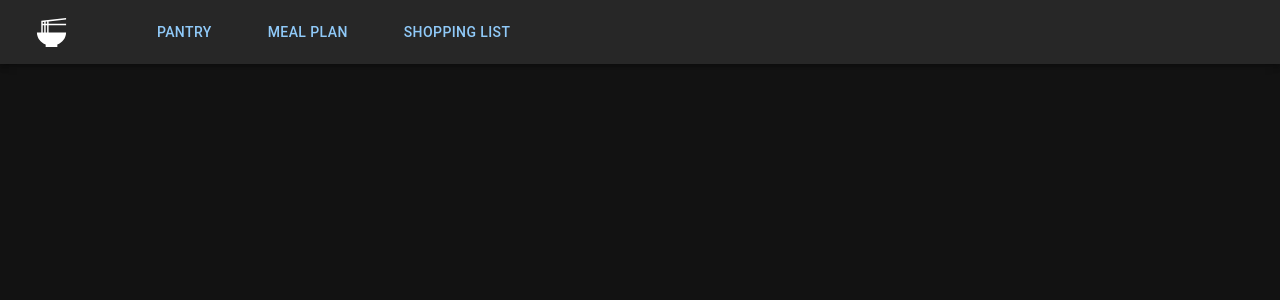
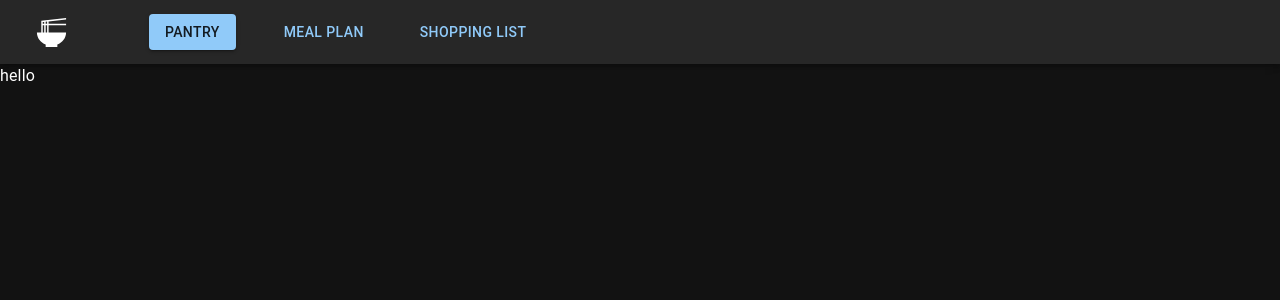
Before and after one commit to Parth576/sunhacks, a React (Vite) app: page / in a window 1280 px wide. Shown: the top 300 px of the page. Built offline with nearby package versions, Linux system fonts and the light colour scheme.

Commit message:
completed nav

```diff
--- a/src/App.jsx
+++ b/src/App.jsx
@@ -12,7 +12,10 @@ import MenuIcon from '@mui/icons-material/Menu';
 import { ThemeProvider, createTheme } from '@mui/material/styles';
 import CssBaseline from '@mui/material/CssBaseline';
 import RamenDiningIcon from '@mui/icons-material/RamenDining';
-import { Routes } from 'react-router-dom';
+import { Routes, Route, Link, useLocation } from 'react-router-dom';
+import Pantry from './components/Pantry';
+import MealPlans from './components/Meals';
+import ShoppingList from './components/ShoppingList';
 
 const darkTheme = createTheme({
   palette: {
@@ -22,6 +25,8 @@ const darkTheme = createTheme({
 
 function App() {
 
+  let location = useLocation();
+  console.log(location.pathname);
 
   return (
     <div>
@@ -32,18 +37,21 @@ function App() {
         <Toolbar>
           <RamenDiningIcon fontSize='large' style={{ margin: 10, marginRight: 40 }}/>
           <Typography variant="h6" component="div" sx={{ marginLeft: 5 }}>
-            <Button variant="text">Pantry</Button>
+            <Link to='/'><Button variant={location.pathname === '/' ? 'contained':"text"}>Pantry</Button></Link>
           </Typography>
           <Typography variant="h6" component="div" sx={{ marginLeft: 5 }}>
-            <Button variant="text">Meal Plan</Button>
+            <Link to='/meals'><Button variant={location.pathname === '/meals' ? 'contained':"text"}>Meal Plan</Button></Link>
           </Typography>
           <Typography variant="h6" component="div" sx={{ marginLeft: 5 }}>
-            <Button variant="text">Shopping List</Button>
+            <Link to='/list'><Button variant={location.pathname === '/list' ? 'contained':"text"}>Shopping List</Button></Link>
           </Typography>
         </Toolbar>
       </AppBar>
       <div>
         <Routes>
+          <Route path='/' element={<Pantry/>}/>
+          <Route path='/meals' element={<MealPlans/>}/>
+          <Route path='/list' element={<ShoppingList/>}/>
         </Routes>
       </div>
     </Box>
--- /dev/null
+++ b/src/components/Meals.jsx
@@ -0,0 +1,9 @@
+function MealPlans() {
+    return (
+        <div>
+            Meal plans
+        </div>
+    );
+}
+
+export default MealPlans;
--- /dev/null
+++ b/src/components/Pantry.jsx
@@ -0,0 +1,12 @@
+import Box from '@mui/material/Box';
+
+function Pantry() {
+    return (
+        <div>
+            hello
+        </div>
+
+    );
+}
+
+export default Pantry;
--- /dev/null
+++ b/src/components/ShoppingList.jsx
@@ -0,0 +1,9 @@
+function ShoppingList() {
+    return (
+        <div>
+            shopping list
+        </div>
+    );
+}
+
+export default ShoppingList;
```
Also changed, not shown: src/components/Meals.js (deleted), src/components/Pantry.js (deleted), src/components/ShoppingList.js (deleted).
